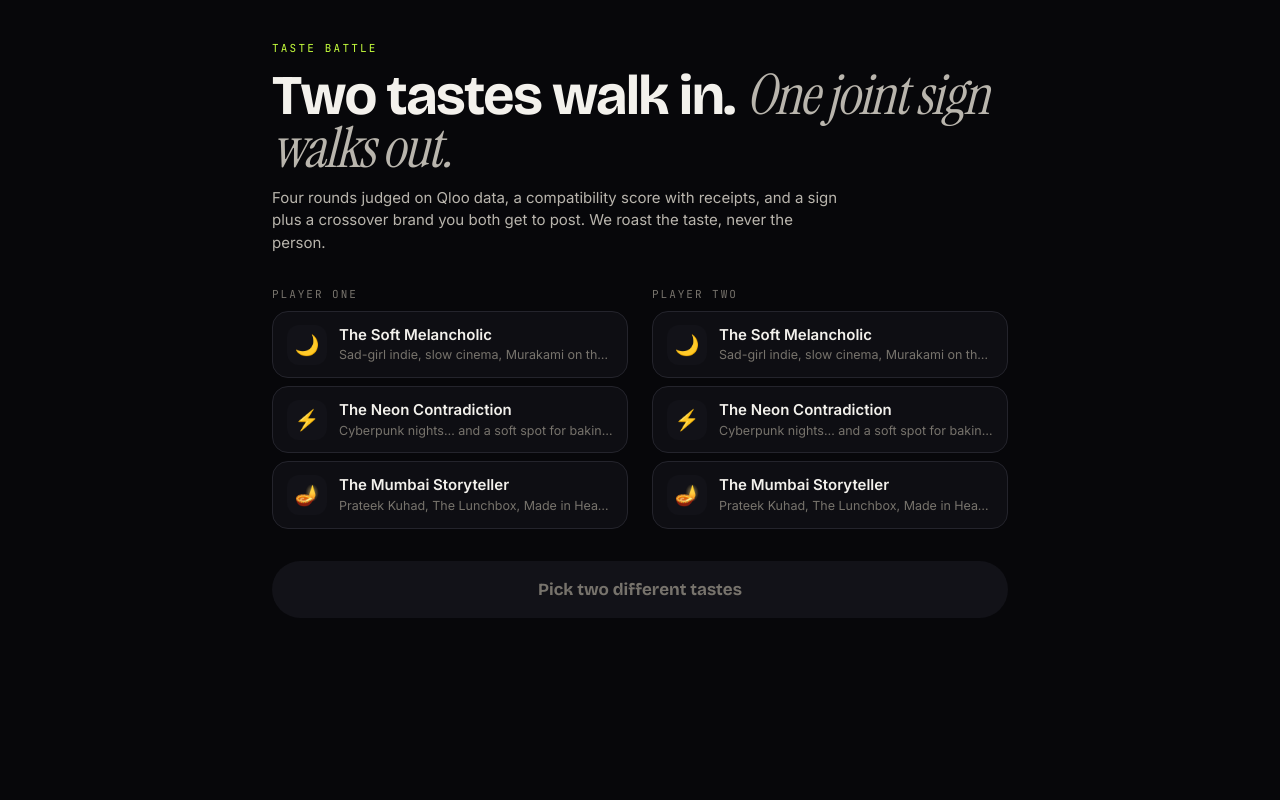
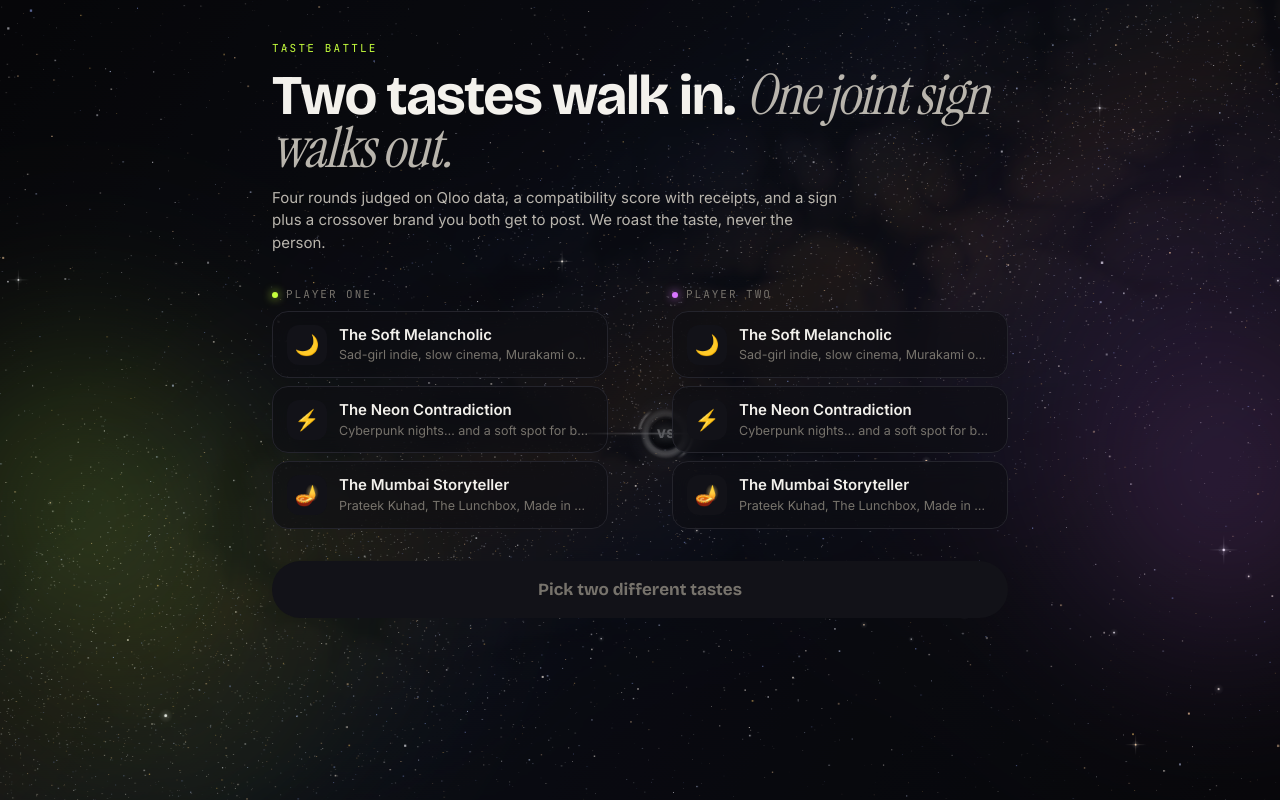
Before and after one commit to NemesisWaVe/Tastrology, a Next.js app: page /vs in a window 1280 px wide. Built offline with nearby package versions, Linux system fonts and the light colour scheme; no server answers.

Commit message:
VS picker: sky, side nebulae, lit picks and a VS lens; fix IAM notes

```diff
--- a/components/battle/BattlePicker.tsx
+++ b/components/battle/BattlePicker.tsx
@@ -1,8 +1,17 @@
 "use client";
 
+import { useReducedMotion } from "motion/react";
 import { useEffect, useState } from "react";
 import { useRouter } from "next/navigation";
+import { Sky } from "@/components/reveal/Sky";
+import { skyState } from "@/components/reveal/traceModel";
 import { fighters, isFighter, type Fighter } from "./data";
+import { VsLens } from "./Galaxies";
+import g from "./galaxy.module.css";
+
+/** Same side colours as the arena: player one lime, player two violet. */
+const COL = { a: "#c6ff3d", b: "#d875ff" } as const;
+const OPEN_SKY = skyState([], "");
 
 /** Choose two tastes. Shown when /vs is opened without both params. */
 export function BattlePicker({ initialA, initialB }: { initialA?: string | null; initialB?: string | null }) {
@@ -18,10 +27,14 @@ export function BattlePicker({ initialA, initialB }: { initialA?: string | null;
     if (a === "me" && !l.some((f) => f.key === "me")) setA(null);
   }, [a]);
 
-  const ready = a && b && a !== b;
-  const col = (label: string, value: string | null, set: (k: string) => void, other: string | null) => (
+  const reduce = useReducedMotion() ?? false;
+  const ready = Boolean(a && b && a !== b);
+  const col = (label: string, value: string | null, set: (k: string) => void, other: string | null, c: string) => (
     <fieldset className="flex min-w-0 flex-col gap-2">
-      <legend className="mb-2 font-mono text-[11px] uppercase tracking-[0.18em] text-ink-3">{label}</legend>
+      <legend className="mb-2 flex items-center gap-2 font-mono text-[11px] uppercase tracking-[0.18em] text-ink-3">
+        <span className="h-1.5 w-1.5 rounded-full" style={{ background: c, boxShadow: `0 0 10px ${c}` }} />
+        {label}
+      </legend>
       {list.map((f) => {
         const on = value === f.key;
         const taken = other === f.key;
@@ -32,9 +45,10 @@ export function BattlePicker({ initialA, initialB }: { initialA?: string | null;
             disabled={taken}
             aria-pressed={on}
             onClick={() => set(f.key)}
-            className={`flex items-center gap-3 rounded-2xl border px-3.5 py-3 text-left transition ${
-              on ? "border-accent bg-accent-soft" : "border-line bg-card hover:border-ink-3"
+            className={`flex items-center gap-3 rounded-2xl border px-3.5 py-3 text-left backdrop-blur-md transition duration-300 ${
+              on ? "-translate-y-0.5" : "border-line bg-card/60 hover:border-ink-3"
             } ${taken ? "opacity-35" : ""}`}
+            style={on ? { borderColor: c, background: `color-mix(in srgb, ${c} 12%, transparent)`, boxShadow: `0 0 0 1px ${c}55, 0 12px 40px -14px ${c}` } : undefined}
           >
             <span aria-hidden className="grid h-10 w-10 shrink-0 place-items-center rounded-xl bg-paper-2 text-[20px]">
               {f.emoji}
@@ -50,6 +64,12 @@ export function BattlePicker({ initialA, initialB }: { initialA?: string | null;
   );
 
   return (
+    <div className="relative isolate min-h-screen w-full overflow-x-clip">
+      <Sky f={OPEN_SKY} reduce={reduce} fixed quiet drawn dim={0.7} />
+      <div aria-hidden className="pointer-events-none fixed inset-0 -z-[5]">
+        <span className={`${g.nebula} ${g.nebulaA}`} data-on={Boolean(a)} style={{ ["--c" as string]: COL.a }} />
+        <span className={`${g.nebula} ${g.nebulaB}`} data-on={Boolean(b)} style={{ ["--c" as string]: COL.b }} />
+      </div>
     <section className="mx-auto flex w-full max-w-3xl flex-col gap-8 px-4 py-10">
       <header className="flex flex-col gap-3">
         <p className="font-mono text-[11px] uppercase tracking-[0.2em] text-accent">Taste battle</p>
@@ -60,9 +80,12 @@ export function BattlePicker({ initialA, initialB }: { initialA?: string | null;
           Four rounds judged on Qloo data, a compatibility score with receipts, and a sign plus a crossover brand you both get to post. We roast the taste, never the person.
         </p>
       </header>
-      <div className="grid gap-6 sm:grid-cols-2">
-        {col("Player one", a, setA, b)}
-        {col("Player two", b, setB, a)}
+      <div className="relative grid gap-6 sm:grid-cols-2 sm:gap-16">
+        {col("Player one", a, setA, b, COL.a)}
+        <div aria-hidden className={`${g.pickLens} pointer-events-none mx-auto -my-2 sm:absolute sm:left-1/2 sm:top-1/2 sm:my-0 sm:-translate-x-1/2 sm:-translate-y-1/2`} data-on={ready}>
+          <VsLens size={64} label="VS" />
+        </div>
+        {col("Player two", b, setB, a, COL.b)}
       </div>
       <button
         type="button"
@@ -70,8 +93,9 @@ export function BattlePicker({ initialA, initialB }: { initialA?: string | null;
         onClick={() => router.push(`/vs?a=${a}&b=${b}`)}
         className="sticky bottom-4 rounded-full bg-accent px-6 py-4 font-display text-[17px] font-bold text-paper shadow-[0_10px_40px_-10px_#c6ff3d] transition enabled:hover:brightness-110 disabled:bg-paper-2 disabled:text-ink-3 disabled:shadow-none"
       >
-        {ready ? "Start the battle" : "Pick two different tastes"}
+        {ready ? "Collide them" : "Pick two different tastes"}
       </button>
     </section>
+    </div>
   );
 }
--- a/components/battle/galaxy.module.css
+++ b/components/battle/galaxy.module.css
@@ -110,3 +110,52 @@
   -webkit-mask-image: radial-gradient(closest-side, #000 62%, transparent);
   mask-image: radial-gradient(closest-side, #000 62%, transparent);
 }
+
+/* Picker: one nebula per player, drifting behind its column. Brightens when that player has picked. */
+.nebula {
+  position: absolute;
+  top: 18%;
+  width: min(70vw, 720px);
+  aspect-ratio: 1;
+  border-radius: 50%;
+  filter: blur(60px);
+  opacity: 0.22;
+  transition: opacity 0.8s ease, transform 0.8s ease;
+  animation: nebulaDrift 18s ease-in-out infinite alternate;
+  pointer-events: none;
+}
+.nebula[data-on="true"] {
+  opacity: 0.5;
+}
+.nebulaA {
+  left: -22%;
+  background: radial-gradient(closest-side, var(--c) 0%, color-mix(in srgb, var(--c) 35%, transparent) 38%, transparent 72%),
+    conic-gradient(from 40deg, transparent, color-mix(in srgb, var(--c) 30%, transparent), transparent 60%);
+}
+.nebulaB {
+  right: -22%;
+  animation-direction: alternate-reverse;
+  background: radial-gradient(closest-side, var(--c) 0%, color-mix(in srgb, var(--c) 35%, transparent) 38%, transparent 72%),
+    conic-gradient(from 220deg, transparent, color-mix(in srgb, var(--c) 30%, transparent), transparent 60%);
+}
+.pickLens {
+  transition: opacity 0.6s ease, transform 0.6s cubic-bezier(0.2, 0.9, 0.3, 1.3), filter 0.6s ease;
+}
+.pickLens[data-on="false"] {
+  opacity: 0.35;
+  transform: scale(0.8);
+  filter: grayscale(1);
+}
+@keyframes nebulaDrift {
+  from {
+    transform: translate3d(0, 0, 0) rotate(0deg) scale(1);
+  }
+  to {
+    transform: translate3d(4%, -3%, 0) rotate(25deg) scale(1.08);
+  }
+}
+@media (prefers-reduced-motion: reduce) {
+  .nebula {
+    animation: none;
+  }
+}
```
Also changed, not shown: 2 other files (tests, documents, lock files or other folders).
